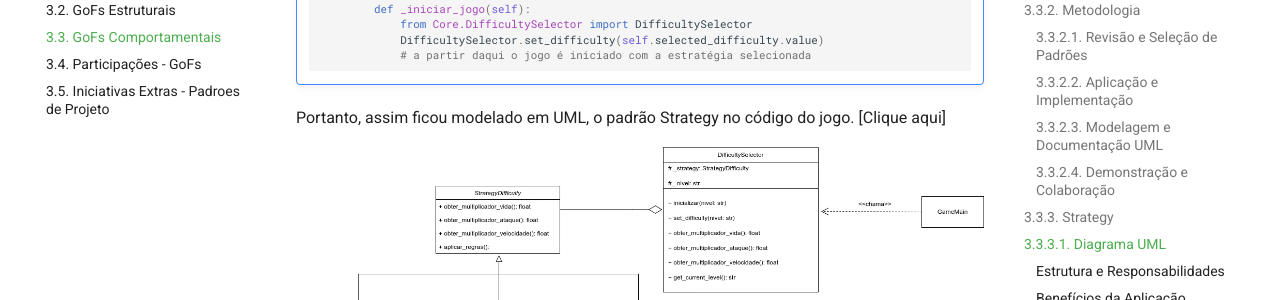
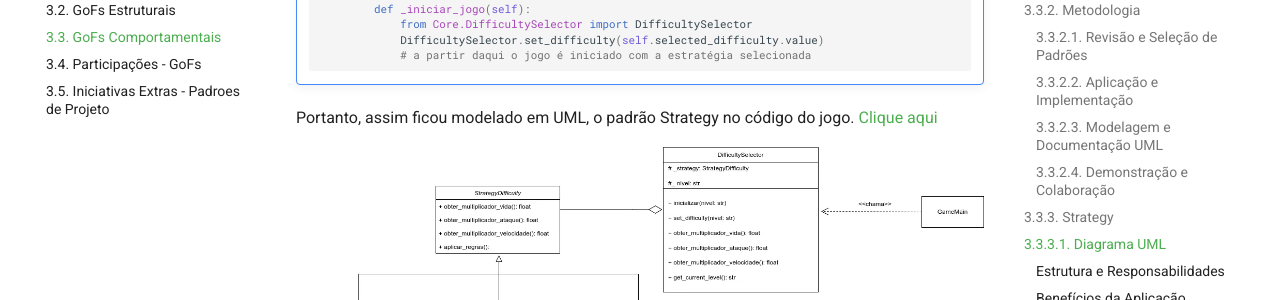
Before and after one commit to UnBArqDsw2025-2-Turma01/2025.2-T01-G1_JogoDigital_Entrega_03, an MkDocs documentation site: the page built from docs/PadroesDeProjeto/3.3.GoFsComportamentais.md, in a window 1280 px wide and 900 px high, scrolled down 4522 px. Shown: the part 152-452 px from the top of the window. Built offline with MkDocs 1.6.1 and Material for MkDocs 9.7.7, drawn with Linux system fonts in a browser that asks for light colours; some of the changed lines change nothing that is shown.

Commit message:
ajuste link

````diff
--- a/docs/PadroesDeProjeto/3.3.GoFsComportamentais.md
+++ b/docs/PadroesDeProjeto/3.3.GoFsComportamentais.md
@@ -221,7 +221,7 @@
     ```
 
 
-Portanto, assim ficou modelado em UML, o padrão Strategy no código do jogo. [Clique aqui]
+Portanto, assim ficou modelado em UML, o padrão Strategy no código do jogo. [Clique aqui](https://drive.google.com/file/d/1O_kNfro8bEsn3NAhUfbBjLvCst9_R5q0/view?usp=sharing)
 
 [![Ver UML do Composite](../assets/GoFsEstruturais/Strategy.drawio.webp)](https://drive.google.com/file/d/1O_kNfro8bEsn3NAhUfbBjLvCst9_R5q0/view?usp=sharing)
 <font size="2"><p style="text-align: center">Fonte: [Laryssa Felix](https://github.com/felixlaryssa), [Enzo Emir]("https://github.com/EnzoEmir"), [Rafael Welz](https://github.com/RafaelSchadt) , 2025.</p></font>
````
